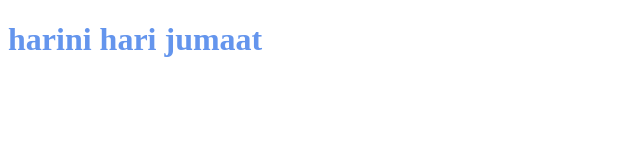
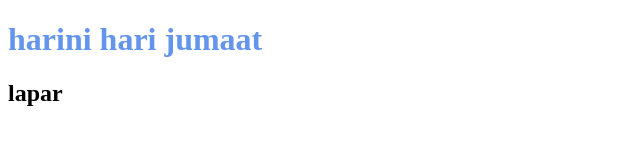
Before and after one commit to Zahid22231/kuiz2repo, a plain HTML site: page index.html in a window 1280 px wide. Shown: the full height of the page, 0-640 px from the left. Drawn offline with Linux system fonts and the light colour scheme.

Commit message:
update html

```diff
--- a/index.html
+++ b/index.html
@@ -9,5 +9,6 @@
 </head>
 <body>
     <h1>harini hari jumaat</h1>
+    <h2>lapar</h2>
 </body>
 </html>
```
